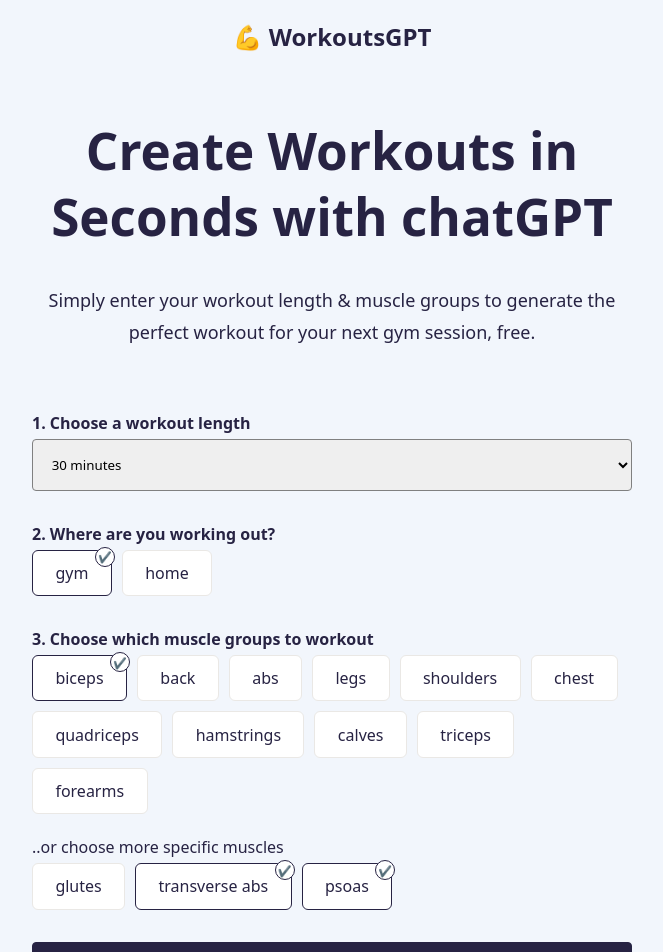
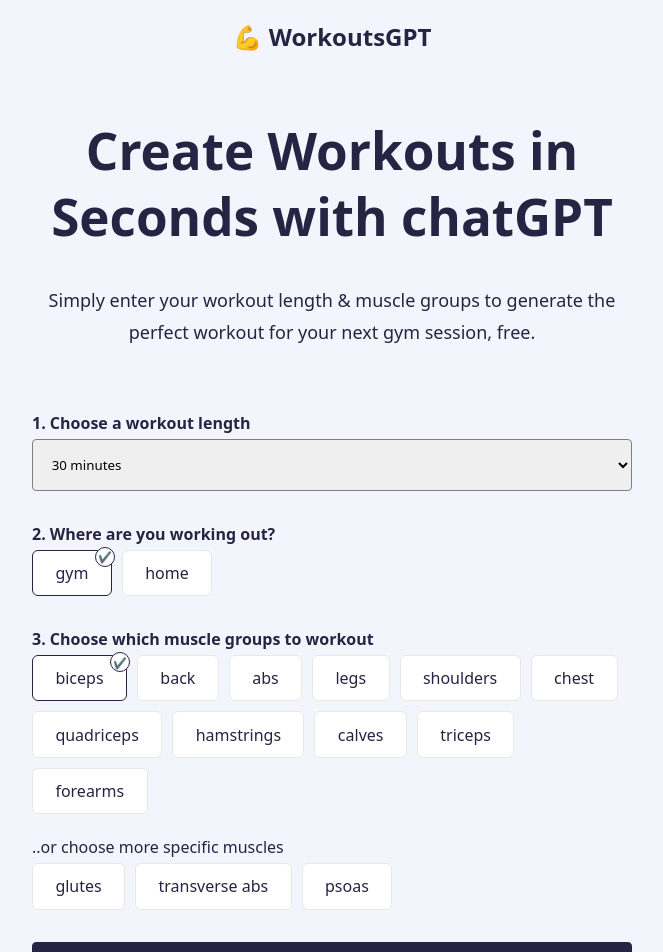
Before and after one commit to timb-103/workoutsGPT, a Nuxt app: page / in a window 1280 px wide. Shown: the top 952 px of the page, without its empty margins (308-971 px from the left). Built offline with nearby package versions, Linux system fonts and the light colour scheme.

Commit message:
Removed some defaults for muscle gorups

```diff
--- a/app.vue
+++ b/app.vue
@@ -117,7 +117,7 @@
 // muscle groups
 const muscleGroups = ['biceps', 'back', 'abs', 'legs', 'shoulders', 'chest', 'quadriceps', 'hamstrings', 'calves', 'triceps', 'forearms']
 const muscleGroupsAdvanced = ['glutes', 'transverse abs', 'psoas']
-const muscleGroupsSelected = ref(['biceps', 'transverse abs', 'psoas'])
+const muscleGroupsSelected = ref(['biceps'])
 
 function toggleMuscleGroup(value: string) {
   const index = muscleGroupsSelected.value.findIndex((v) => v === value)
```
